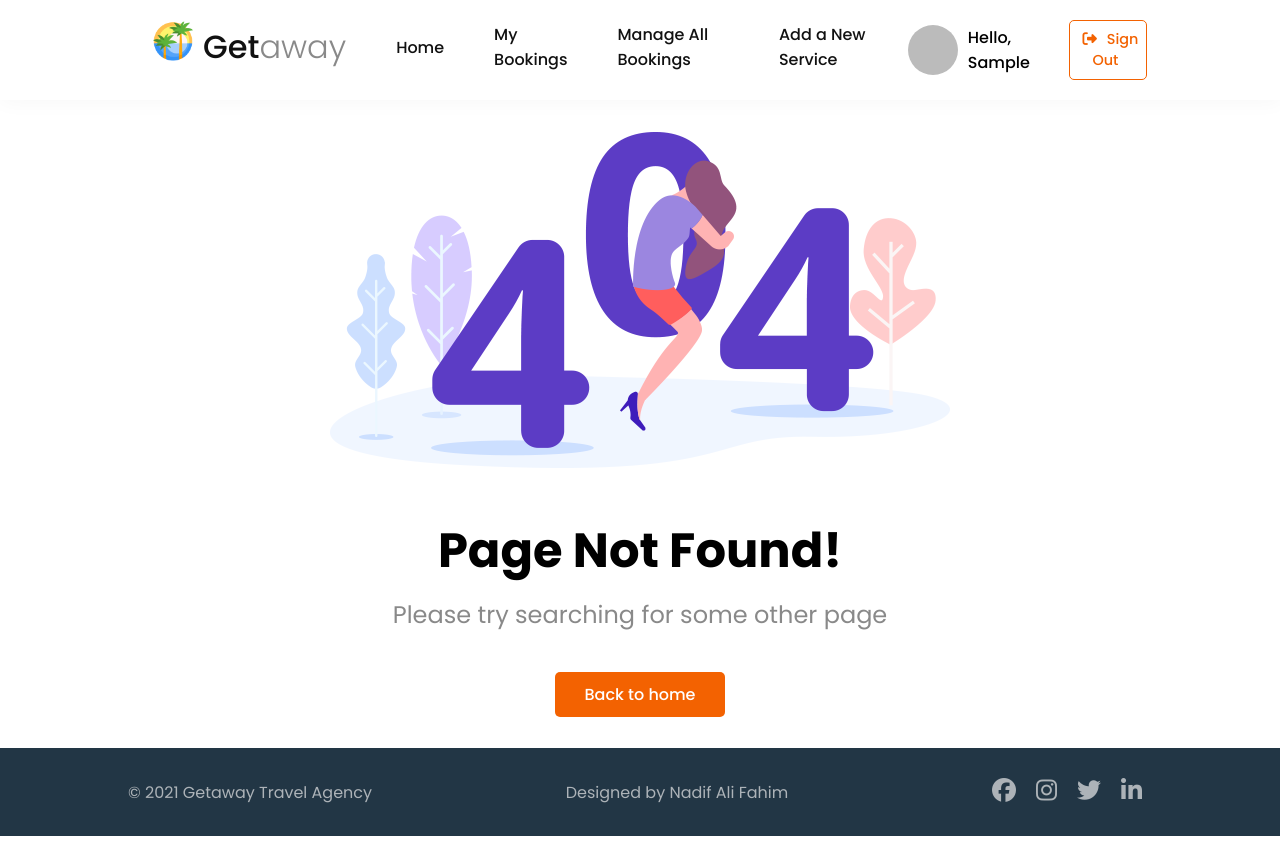
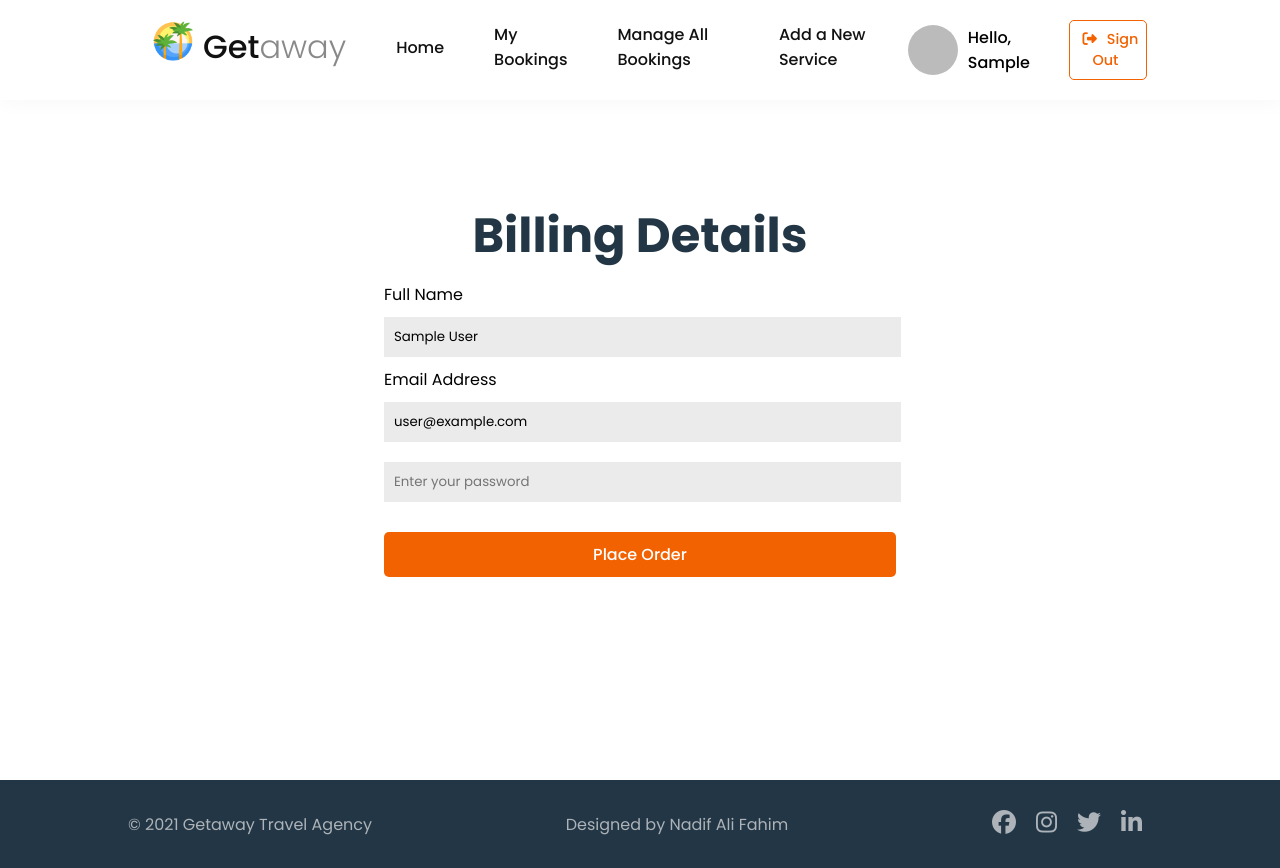
Before and after one commit to nadifalifahim/getaway-client, a React (Create React App) app: page /place-order in a window 1280 px wide. Before the commit the page ends 836 px from the top, so only its background shows below. Built offline with nearby package versions, Linux system fonts and the light colour scheme; no server answers; sample sign-in values are in the browser's storage.

Commit message:
Adds private routing

```diff
--- a/src/App.js
+++ b/src/App.js
@@ -11,6 +11,7 @@ import PrivateRoute from "./Pages/Login/PrivateRoute/PrivateRoute";
 import MyBookings from "./Pages/MyBookings/MyBookings";
 import AddNewService from "./Pages/AddNewService/AddNewService";
 import ManageAllBookings from "./Pages/ManageAllBookings/ManageAllBookings";
+import PlaceOrder from "./Pages/PlaceOrder/PlaceOrder";
 
 function App() {
   return (
@@ -26,18 +27,40 @@ function App() {
             <Route
               exact
               path="/my-bookings"
-              element={<PrivateRoute element={<MyBookings />} />}
+              element={
+                <PrivateRoute>
+                  <MyBookings />
+                </PrivateRoute>
+              }
             />
             <Route
               exact
               path="/all-bookings"
-              element={<PrivateRoute element={<ManageAllBookings />} />}
+              element={
+                <PrivateRoute>
+                  <ManageAllBookings />
+                </PrivateRoute>
+              }
             />
             <Route
               exact
               path="/add-new-service"
-              element={<PrivateRoute element={<AddNewService />} />}
+              element={
+                <PrivateRoute>
+                  <AddNewService />
+                </PrivateRoute>
+              }
             />
+            <Route
+              exact
+              path="/place-order"
+              element={
+                <PrivateRoute>
+                  <PlaceOrder />
+                </PrivateRoute>
+              }
+            />
+
             <Route path="*" element={<PageNotFound />} />
           </Routes>
           <Footer />
--- a/src/Pages/Login/PrivateRoute/PrivateRoute.js
+++ b/src/Pages/Login/PrivateRoute/PrivateRoute.js
@@ -1,15 +1,16 @@
 import React from "react";
 import { Navigate, Outlet } from "react-router";
 import useAuth from "../../../Hooks/useAuth";
+import PlaceOrder from "../../PlaceOrder/PlaceOrder";
 
-const PrivateRoute = () => {
+const PrivateRoute = ({ children }) => {
   // Private Route Set up
 
   const { user, isLoading } = useAuth();
   if (isLoading) {
     return <p>Loading..</p>;
   }
-  return user.email ? <Outlet /> : <Navigate to="/login" />;
+  return user.email ? children : <Navigate to="/login" />;
 };
 
 export default PrivateRoute;
--- /dev/null
+++ b/src/Pages/PlaceOrder/PlaceOrder.css
@@ -0,0 +1,25 @@
+.place-order-container {
+  text-align: center;
+  height: 60vh;
+  width: 40%;
+  margin: 100px auto;
+}
+
+.place-order-container form {
+  text-align: left;
+  display: flex;
+  flex-direction: column;
+}
+
+.place-order-container h1 {
+  margin-bottom: 10px;
+}
+
+.place-order-container input {
+  border: none;
+  outline: none;
+  background-color: var(--color-light-gray);
+  padding: 10px;
+  margin: 10px 0;
+  width: 97%;
+}
--- /dev/null
+++ b/src/Pages/PlaceOrder/PlaceOrder.js
@@ -0,0 +1,32 @@
+import React from "react";
+import useAuth from "../../Hooks/useAuth";
+import "./PlaceOrder.css";
+
+const PlaceOrder = () => {
+  const { user } = useAuth();
+  return (
+    <div>
+      <div className="place-order-container">
+        <div>
+          <h1 className="section-title">Billing Details</h1>
+          <form>
+            <label>Full Name</label>
+            <input type="text" required value={user.displayName}></input>
+            <label>Email Address</label>
+            <input type="email" required value={user.email}></input>
+            <input
+              type="password"
+              required
+              placeholder="Enter your password"
+            ></input>
+            <button type="submit" className="primary-button">
+              Place Order
+            </button>
+          </form>
+        </div>
+      </div>
+    </div>
+  );
+};
+
+export default PlaceOrder;
--- a/src/Pages/Shared Components/Package/Package.css
+++ b/src/Pages/Shared Components/Package/Package.css
@@ -18,16 +18,24 @@
 }
 
 .service-container button {
-  color: var(--color-red);
+  width: 40%;
   border: none;
   box-shadow: 0 0 1px 2px var(--shadow-black-light);
-  background-color: transparent;
   outline: none;
   padding: 10px 20px;
   border-radius: 5px;
   cursor: pointer;
-  margin: 0 0 30px 0;
+  margin-bottom: 30px;
   font-weight: 700;
+}
+
+.package-button-book {
+  background-color: var(--color-primary);
+  color: white;
+  margin-right: 20px;
+}
+
+.package-button-details {
 }
 
 .service-image-container {
--- a/src/Pages/Shared Components/Package/Package.js
+++ b/src/Pages/Shared Components/Package/Package.js
@@ -13,10 +13,12 @@ const Package = (props) => {
       <h2>{sentenceCase(title)}</h2>
       <p>{description.slice(0, 150)} . . .</p>
       <Link to={`/services/${id}`}>
-        <button>
-          More details on {title.toLowerCase()}{" "}
-          <i className="fas fa-chevron-right"></i>
+        <button className="package-button-book">
+          Book Now <i className="fas fa-chevron-right"></i>
         </button>
+      </Link>
+      <Link to={`/services/${id}`}>
+        <button className="package-button-details">More details </button>
       </Link>
     </div>
   );
```
Also changed, not shown: 1 other file (tests, documents, lock files or other folders).
